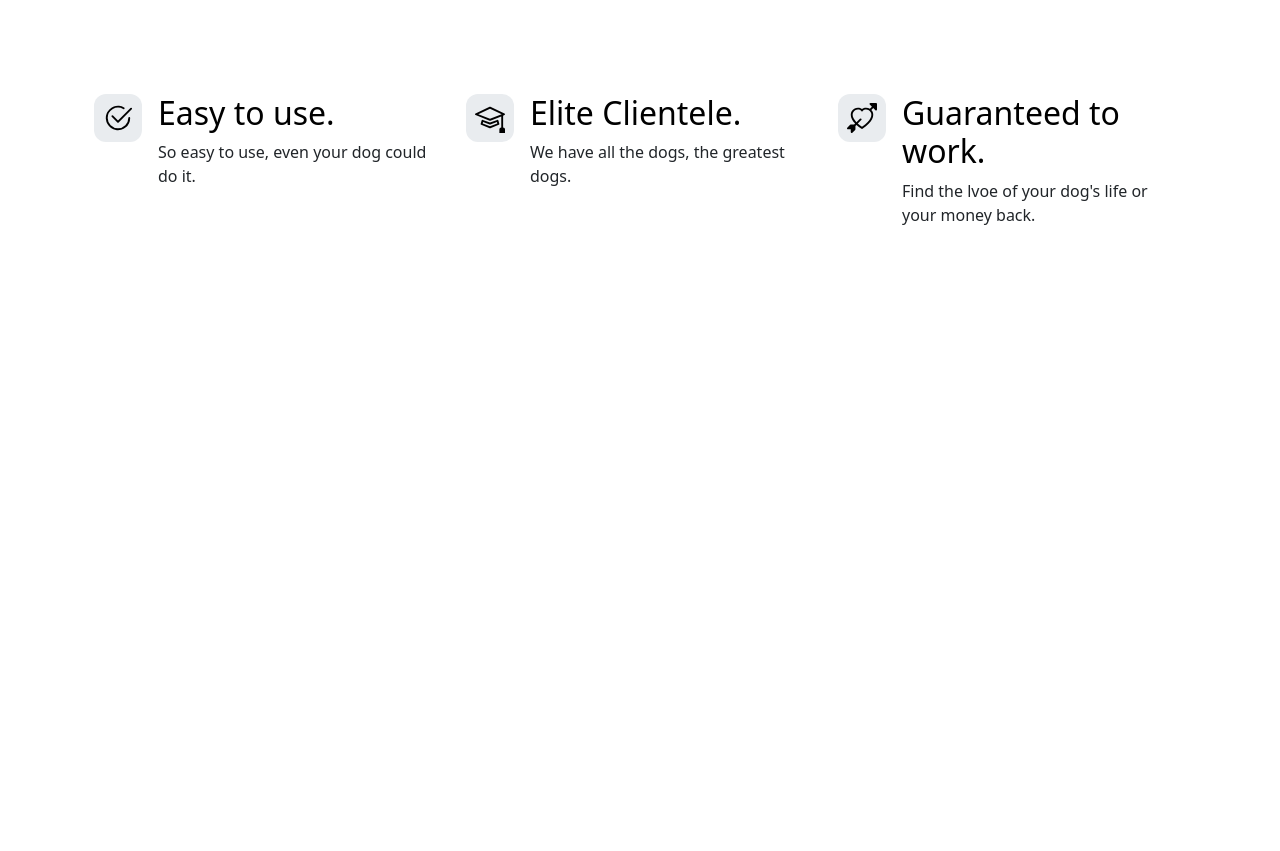
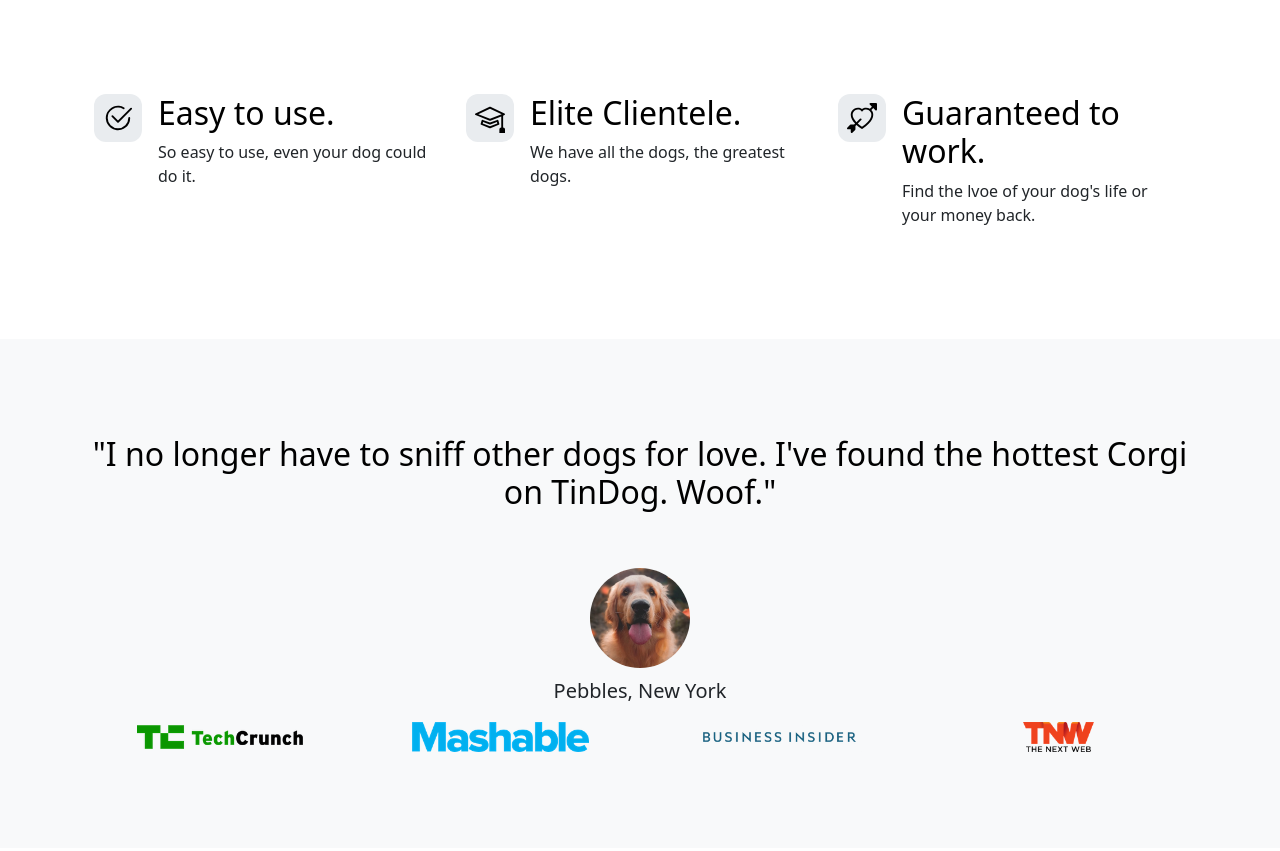
Before and after one commit to matthewgiem/TinDog, a plain HTML site: page index.html in a window 1280 px wide. Shown: the part 692-1543 px from the top of the page. Before the commit the page ends 983 px from the top, so only its background shows below. Drawn offline with nearby package versions, Linux system fonts and the light colour scheme.

Commit message:
fill Testimonial

```diff
--- a/index.html
+++ b/index.html
@@ -84,6 +84,31 @@
     </section>
     <!-- Testimonial -->
     <section id="testimonial">
+      <div class="my-5">
+        <div class="p-5 text-center bg-body-tertiary">
+          <div class="container py-5">
+            <h2 class="text-body-emphasis">"I no longer have to sniff other dogs for love. I've found the hottest Corgi on TinDog. Woof."</h2>
+            <img class="profile-img mt-5" src="images/dog-img.jpg" alt="Image of a dog">
+            <p class="col-lg-8 mx-auto lead  mt-2">Pebbles, New York</p>
+            <div class="container">
+              <div class="row">
+                <div class="col-lg-3 col-sm-12">
+                  <img src="images/techcrunch.png" alt="Tech Crunch" height="30">
+                </div>
+                <div class="col-lg-3 col-sm-12">
+                  <img src="images/mashable.png" alt="Mashable" height="30">
+                </div>
+                <div class="col-lg-3 col-sm-12">
+                  <img src="images/bizinsider.png" alt="Business Insider" height="30">
+                </div>
+                <div class="col-lg-3 col-sm-12">
+                  <img src="images/tnw.png" alt="The Next Web" height="30">
+                </div>
+              </div>
+            </div>
+          </div>
+        </div>
+      </div>
     </section>
     <!-- Pricing -->
     <section id="pricing">
```
